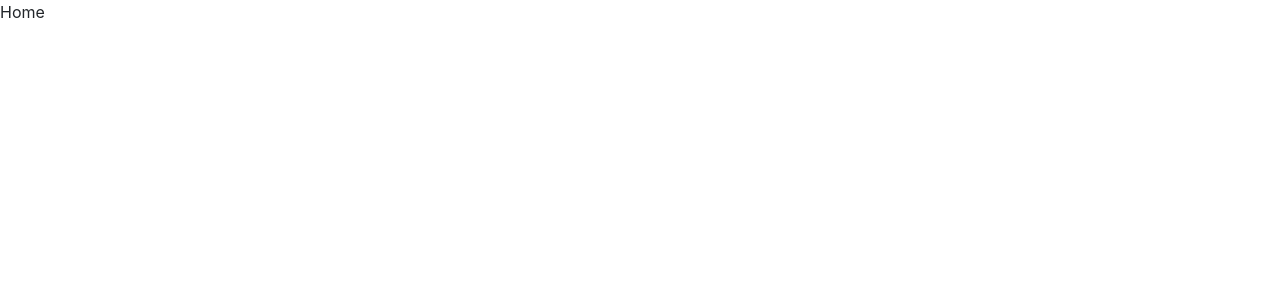
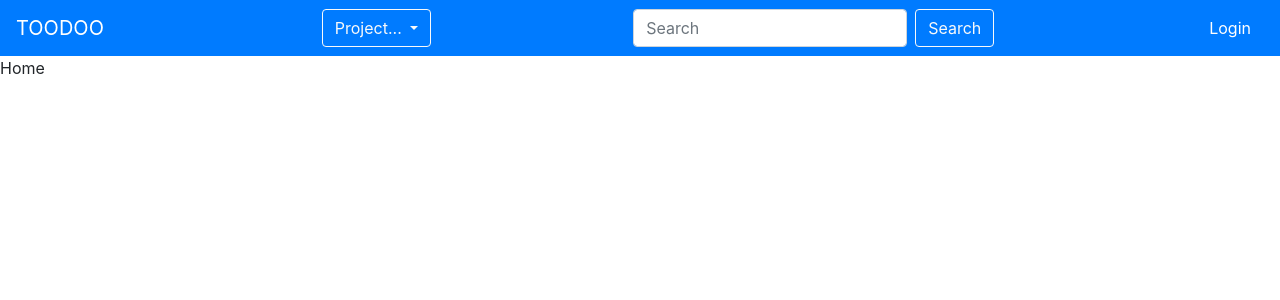
Before and after one commit to smithoo-lab/too-doo, a Vue app: page /#/ in a window 1280 px wide. Shown: the top 300 px of the page. Built offline with nearby package versions, Linux system fonts and the light colour scheme.

Commit message:
feat: add app header

```diff
--- a/src/App.vue
+++ b/src/App.vue
@@ -1,7 +1,15 @@
 <template>
     <div id="app">
+        <app-header></app-header>
         <main>
             <router-view/>
         </main>
     </div>
 </template>
+
+<script>
+import AppHeader from '@/views/components/app-header/AppHeader.vue';
+export default {
+    components: { AppHeader },
+};
+</script>
--- /dev/null
+++ b/src/views/components/app-header/AppHeader.vue
@@ -0,0 +1,18 @@
+<template>
+    <header class="navbar navbar-dark bg-primary">
+        <a class="navbar-brand" href="#">TOODOO</a>
+        <project-select></project-select>
+        <search></search>
+        <auth-button></auth-button>
+    </header>
+</template>
+
+<script>
+import ProjectSelect from './ProjectSelect.vue';
+import Search from './Search.vue';
+import AuthButton from './AuthButton.vue';
+
+export default {
+    components: { ProjectSelect, Search, AuthButton },
+};
+</script>
--- /dev/null
+++ b/src/views/components/app-header/AuthButton.vue
@@ -0,0 +1,11 @@
+<template>
+    <div>
+        <button class="btn btn-primary" type="submit">Login</button>
+    </div>
+</template>
+
+<script>
+export default {
+
+};
+</script>
--- /dev/null
+++ b/src/views/components/app-header/ProjectSelect.vue
@@ -0,0 +1,20 @@
+<template>
+    <div class="dropdown">
+        <button class="btn btn-outline-light dropdown-toggle" type="button" id="dropdownMenuButton" data-toggle="dropdown" aria-haspopup="true" aria-expanded="false">
+            Project...
+        </button>
+        <div class="dropdown-menu" aria-labelledby="dropdownMenuButton">
+            <a class="dropdown-item" href="#">Action</a>
+            <div class="dropdown-divider"></div>
+            <a class="dropdown-item" href="#">Another action</a>
+            <div class="dropdown-divider"></div>
+            <a class="dropdown-item" href="#">Something else here</a>
+        </div>
+    </div>
+</template>
+
+<script>
+export default {
+
+};
+</script>
--- /dev/null
+++ b/src/views/components/app-header/Search.vue
@@ -0,0 +1,12 @@
+<template>
+    <form class="form-inline">
+        <input class="form-control mr-sm-2" type="search" placeholder="Search" aria-label="Search">
+        <button class="btn btn-outline-light my-2 my-sm-0" type="submit">Search</button>
+    </form>
+</template>
+
+<script>
+export default {
+
+};
+</script>
```
